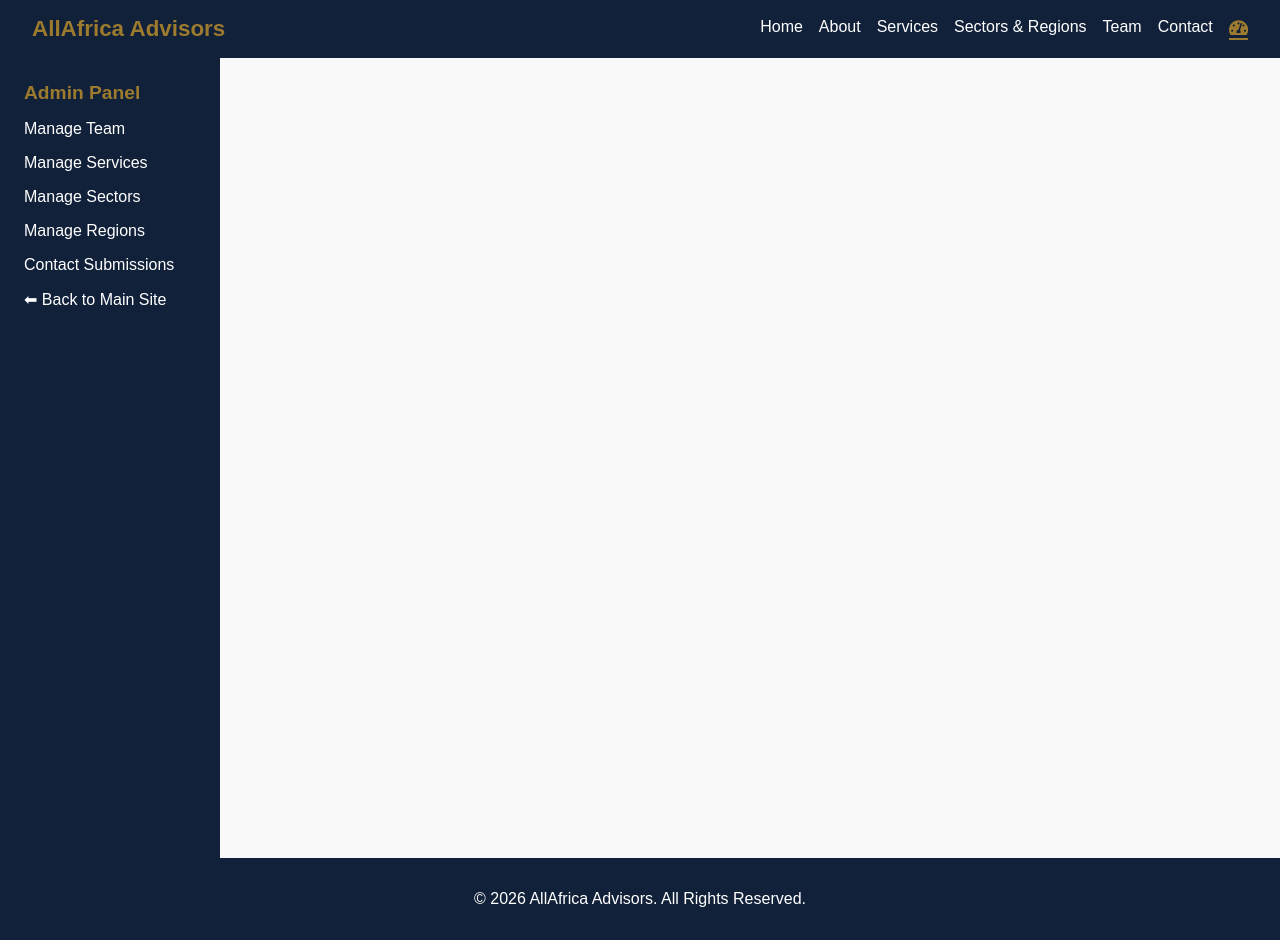
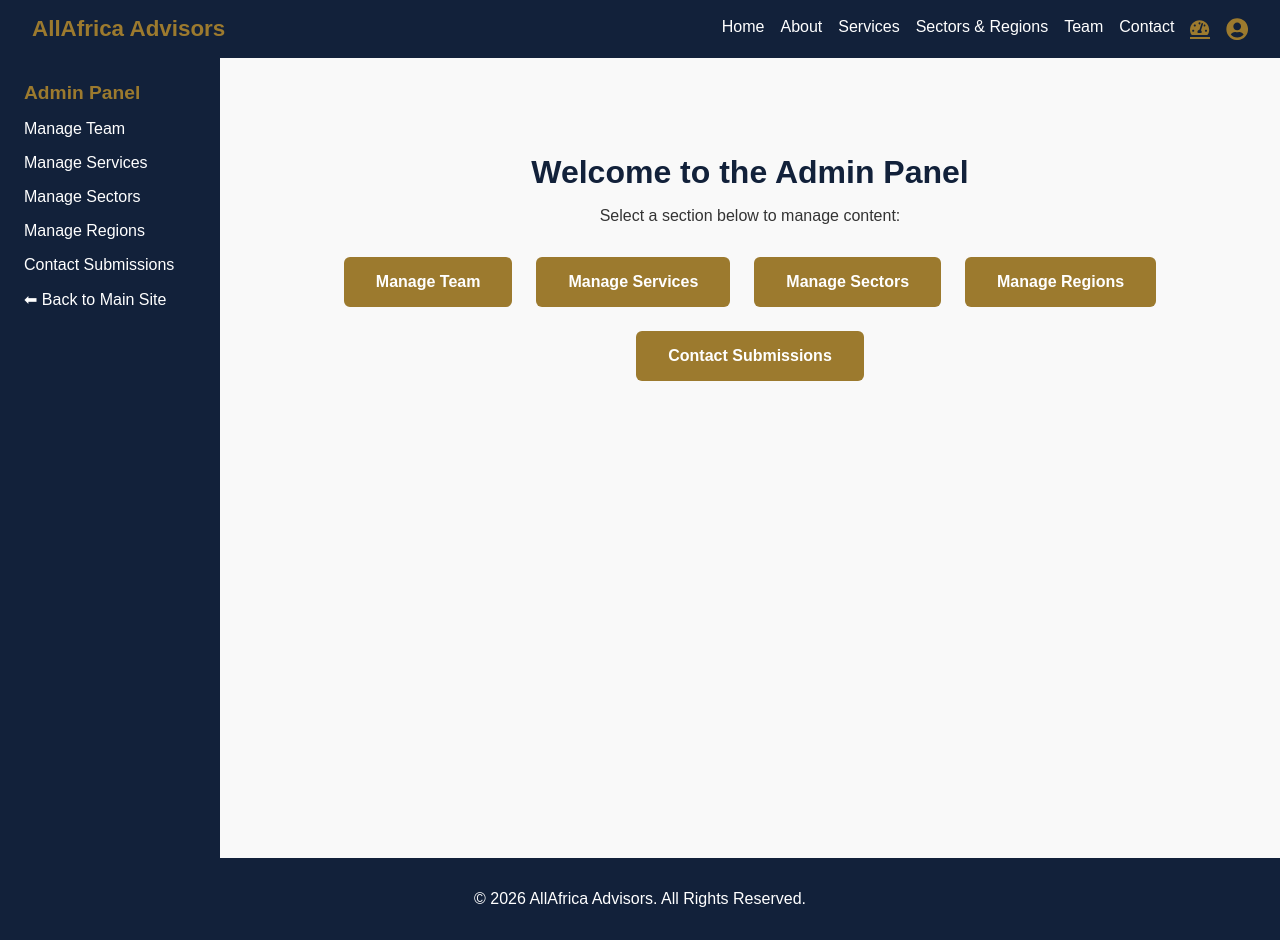
Before and after one commit to davidnjagih-png/allafrica-advisors, a React (Create React App) app: page /dashboard in a window 1280 px wide. Built offline with nearby package versions, Linux system fonts and the light colour scheme.

Commit message:
sign up and login to dashboard code

```diff
--- a/src/components/Navbar.jsx
+++ b/src/components/Navbar.jsx
@@ -1,16 +1,12 @@
-// src/components/Navbar.jsx
 import React from "react";
 import { NavLink } from "react-router-dom";
-import { FaTachometerAlt } from "react-icons/fa"; // dashboard icon
-//import logo from "../assets/logo.png"; // place your logo file in src/assets
-
+import { FaTachometerAlt, FaUserCircle } from "react-icons/fa"; // dashboard + user icons
 import "../styles/Navbar.css";
 
 function Navbar() {
   return (
     <nav className="navbar">
       <div className="nav-left">
-        {/* <img src={logo} alt="AllAfrica Advisors Logo" className="nav-logo" /> */}
         <span className="nav-title">AllAfrica Advisors</span>
       </div>
       <ul className="nav-links">
@@ -39,6 +35,11 @@ function Navbar() {
             <FaTachometerAlt className="dashboard-icon" />
           </NavLink>
         </li>
+        <li className="user-link">
+          <NavLink to="/login">
+            <FaUserCircle className="user-icon" />
+          </NavLink>
+        </li>
       </ul>
     </nav>
   );
--- a/src/pages/Dashboard.jsx
+++ b/src/pages/Dashboard.jsx
@@ -1,5 +1,5 @@
 import React from "react";
-import { NavLink, Outlet } from "react-router-dom";
+import { NavLink } from "react-router-dom";
 import "../styles/Dashboard.css";
 
 function Dashboard() {
@@ -28,8 +28,30 @@ function Dashboard() {
           </li>
         </ul>
       </aside>
+
+      {/* Landing page content */}
       <main className="dashboard-content">
-        <Outlet />
+        <div className="admin-landing">
+          <h1>Welcome to the Admin Panel</h1>
+          <p>Select a section below to manage content:</p>
+          <div className="admin-buttons">
+            <NavLink to="team-admin" className="admin-btn">
+              Manage Team
+            </NavLink>
+            <NavLink to="services-admin" className="admin-btn">
+              Manage Services
+            </NavLink>
+            <NavLink to="sectors-admin" className="admin-btn">
+              Manage Sectors
+            </NavLink>
+            <NavLink to="regions-admin" className="admin-btn">
+              Manage Regions
+            </NavLink>
+            <NavLink to="contact-submissions" className="admin-btn">
+              Contact Submissions
+            </NavLink>
+          </div>
+        </div>
       </main>
     </div>
   );
--- a/src/styles/Dashboard.css
+++ b/src/styles/Dashboard.css
@@ -42,3 +42,42 @@
   padding: 2rem;
   background: #f9f9f9;
 }
+
+/* Landing page styling */
+.admin-landing {
+  text-align: center;
+  margin-top: 4rem;
+}
+
+.admin-landing h1 {
+  font-size: 2rem;
+  color: var(--ink-navy);
+  margin-bottom: 1rem;
+}
+
+.admin-landing p {
+  margin-bottom: 2rem;
+  font-size: 1rem;
+  color: #333;
+}
+
+.admin-buttons {
+  display: flex;
+  flex-wrap: wrap;
+  justify-content: center;
+  gap: 1.5rem;
+}
+
+.admin-btn {
+  background: var(--ochre-gold);
+  color: white;
+  padding: 1rem 2rem;
+  border-radius: 6px;
+  text-decoration: none;
+  font-weight: 600;
+  transition: background 0.3s ease;
+}
+
+.admin-btn:hover {
+  background: var(--clay-rust);
+}
--- a/src/styles/Navbar.css
+++ b/src/styles/Navbar.css
@@ -50,3 +50,18 @@
   font-size: 1.2rem;
   color: var(--ochre-gold);
 }
+
+.user-link a {
+  display: flex;
+  align-items: center;
+}
+
+.user-icon {
+  font-size: 1.4rem;
+  color: var(--ochre-gold);
+  transition: color 0.2s ease;
+}
+
+.user-icon:hover {
+  color: var(--clay-rust);
+}
```
Also changed, not shown: src/components/Login.jsx (added, +55 -0 lines), src/components/Signup.jsx (added, +43 -0 lines), src/components/WaitingAuthorization.jsx (added, +14 -0 lines), src/styles/Auth.css (added, +41 -0 lines).
